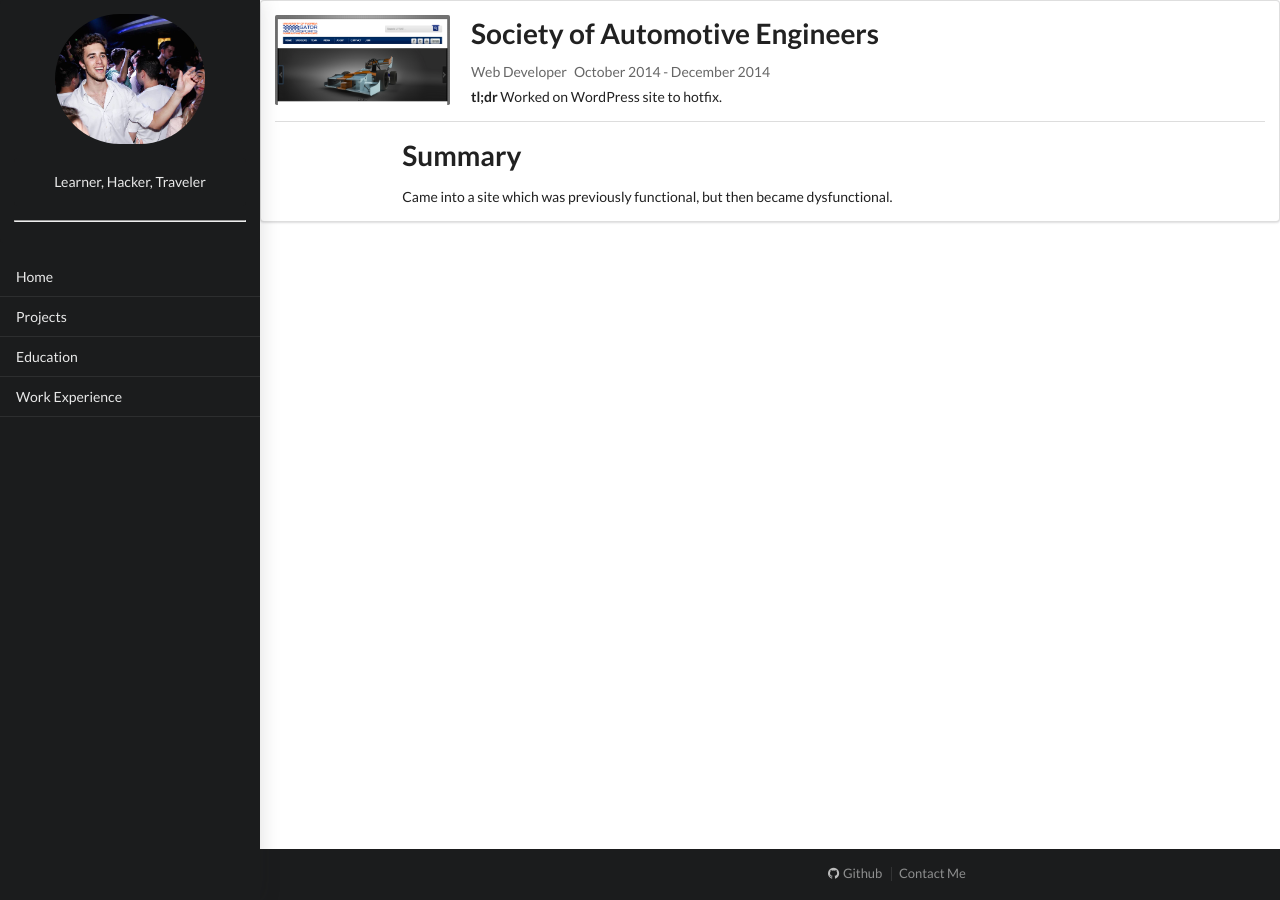
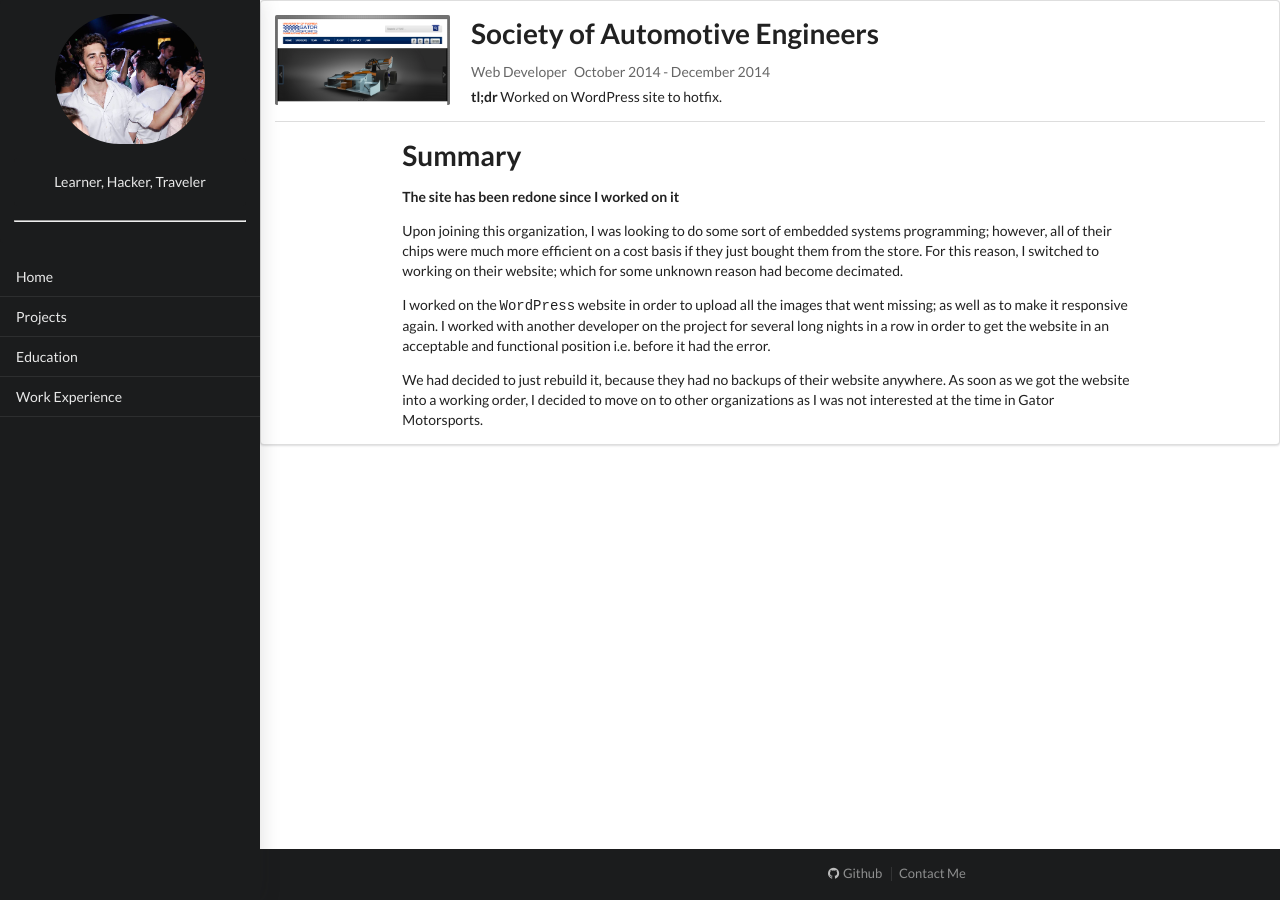
Before and after one commit to Rolstenhouse/personal_site, a Jekyll site: the page built from _projects/SAE.md, in a window 1280 px wide. Built offline with Jekyll 4.4.1, drawn with Linux system fonts in a browser that asks for light colours; nearby versions of some CDN libraries.

Commit message:
SAE update

```diff
--- a/_projects/SAE.md
+++ b/_projects/SAE.md
@@ -12,4 +12,10 @@
 
 # Summary
 
-Came into a site which was previously functional, but then became dysfunctional.
+**The site has been redone since I worked on it**
+
+Upon joining this organization, I was looking to do some sort of embedded systems programming; however, all of their chips were much more efficient on a cost basis if they just bought them from the store. For this reason, I switched to working on their website; which for some unknown reason had become decimated.
+
+I worked on the `WordPress` website in order to upload all the images that went missing; as well as to make it responsive again. I worked with another developer on the project for several long nights in a row in order to get the website in an acceptable and functional position i.e. before it had the error.
+
+We had decided to just rebuild it, because they had no backups of their website anywhere. As soon as we got the website into a working order, I decided to move on to other organizations as I was not interested at the time in Gator Motorsports.
```
Also changed, not shown: _projects/cheapSleep.md (+1 -1 lines), _projects/engineersWeek.md (+1 -1 lines), 3 other files.
